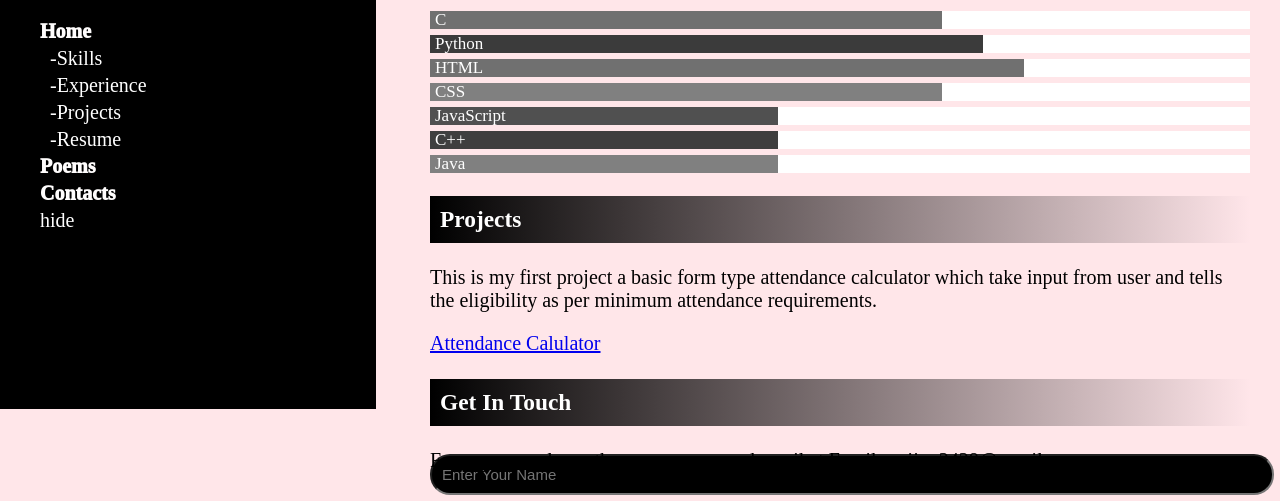
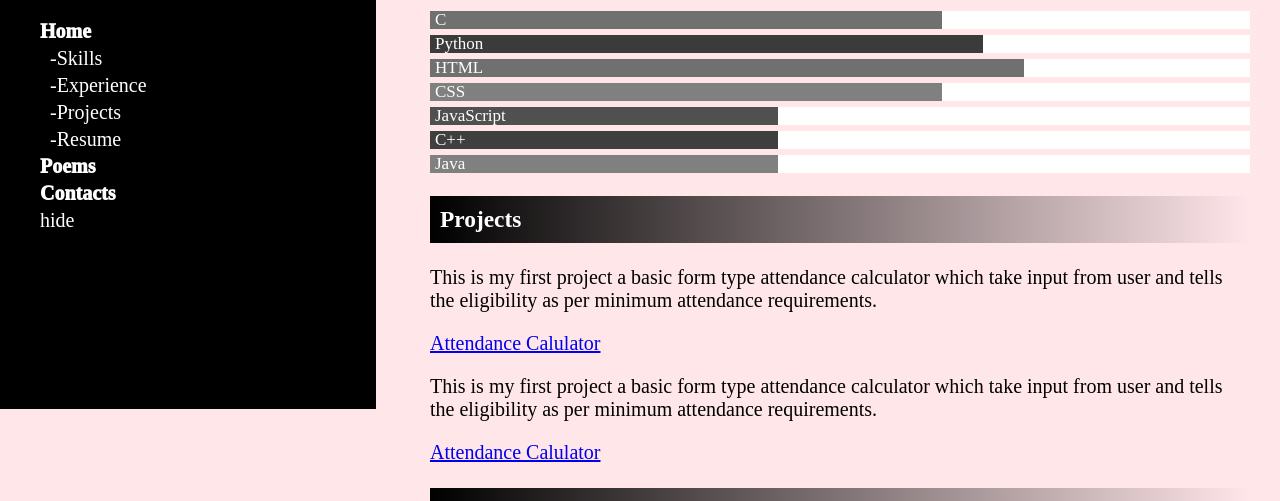
Before and after one commit to heyitsmeravi/heyitsmeravi.github.io, a plain HTML site: page index.html in a window 1280 px wide. Shown: the part 447-948 px from the top of the page. Drawn offline with Linux system fonts and the light colour scheme.

Commit message:
Update index.html

```diff
--- a/index.html
+++ b/index.html
@@ -138,6 +138,11 @@
                 <p> <a href="Projects/AttendanceCalculator.html">Attendance Calulator</a></p>
 
             </div>
+            <div class="calculator">
+                <p>This is my first project a basic form type attendance calculator which take input from user and tells the eligibility as per minimum attendance requirements.</p>
+                <p> <a href="Projects/Calculator with Dual Theme/index.html">Attendance Calulator</a></p>
+
+            </div>
         </section>
 
     <div class="contactme">
@@ -147,6 +152,7 @@
                 For any query leave the message or send email at Email:ravijnv2428@gmail.com</div>
 
         </div>
+        <br>
     <div class="formtag">
         <form name="contactData">
             <input type="text" name="name" placeholder="Enter Your Name" required> <br>
```
